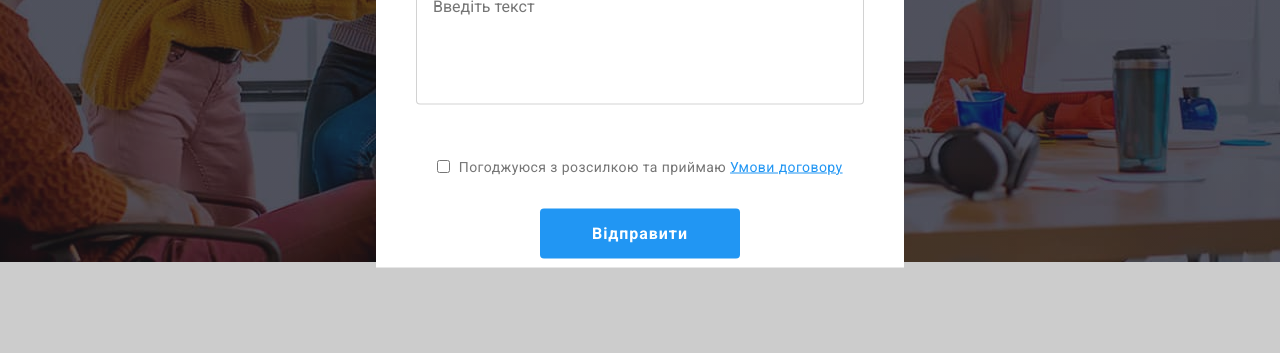
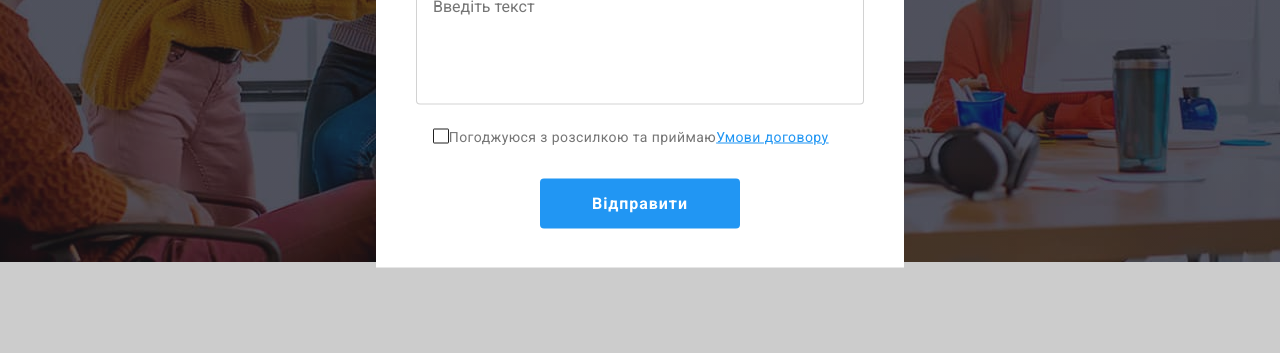
Before and after one commit to HannaYeromina/goit-markup-hw-06, a plain HTML site: page index.html in a window 1280 px wide. Both pictures are taken after a click on the button "Замовити послугу". Shown: the part 423-776 px from the top of the page. Drawn offline with nearby package versions, Linux system fonts and the light colour scheme.

Commit message:
Правлення2

```diff
--- a/css/styles.css
+++ b/css/styles.css
@@ -166,6 +166,7 @@ header {
     border-radius: 4px;
 }
 .form-p {
+    line-height: 1.15;
     font-weight: 700;
     font-size: 20px;
     line-height: 23.44px;
@@ -211,6 +212,7 @@ header {
     top: 11px;
     fill: #212121;
     pointer-events: none;
+    transition: fill 250ms cubic-bezier(0.4, 0, 0.2, 1);
 }
 .form-comment {
     display: block;
@@ -218,7 +220,6 @@ header {
     padding: 12px 16px;
     width: 448px;
     height: 120px;
-    margin-bottom: 50px;
     resize: none;
     border: 1px solid rgba(33, 33, 33, 0.2);
     border-radius: 4px;
@@ -230,22 +231,39 @@ header {
     outline: none;
     border-color:  #2196f3;
 }
-.form-agreement {
-    display: flex;
-    justify-content: center;
-}
 .form-checkbox {
+    appearance: none;
     display: block;
-    margin-bottom: 30px;
     margin-right: 8.38px;
 }
+.span-checkbox {
+    display: inline-block;
+    width: 16px;
+    height: 15px;
+    border-radius: 1px;
+    border: 1px solid #212121;
+    background-repeat: no-repeat;
+    background-position: 50% 50%;
+}
+.form-checkbox:checked + .span-checkbox {
+     border: 1px solid #212121;
+     background-image: url("../images/check.svg");
+}
+.form-checkbox:focus + .span-checkbox {
+    border: none;
+    background-color: #2196f3;
+    background-image: url("../images/check.svg");
+}
 .agreement {
+    display: flex;
+    align-items: center;
     font-weight: 400;
     font-size: 14px;
     line-height: 24px;
     letter-spacing: 0.03em;
     color: #757575;
     margin-bottom: 30px;
+    margin-left: 8.38px;
 }
 .form-a {
     font-weight: 400;
@@ -565,6 +583,10 @@ header {
     background-color: #2f303a;
     transition: border-color 250ms cubic-bezier(0.4, 0, 0.2, 1);
 }
+.input-footer:focus {
+    outline: none;
+    border-color:#2196F3;
+}
 .form-footer-button {
     width: 200px;
     height: 50px;
--- a/index.html
+++ b/index.html
@@ -501,18 +501,15 @@
             id="comment"
             placeholder="Введіть текст"
           ></textarea>
-          <div class="form-agreement">
-            <input class="form-checkbox"
+          <label class="agreement"
+            ><input
+              class="form-checkbox"
               type="checkbox"
               name="agreement"
-              value="agreement"
-              id="agreement"
-            />
-            <label class="agreement" for="agreement"
-              >Погоджуюся з розсилкою та приймаю
-              <a class="form-a" href="/">Умови договору</a></label
-            >
-          </div>
+              value="agreement"/>
+              <span class="span-checkbox"></span>
+              Погоджуюся з розсилкою та приймаю
+            <a class="form-a" href="/">Умови договору</a></label>
           <button class="form-button" type="submit">Відправити</button>
         </form>
       </div>
```
Also changed, not shown: images/check.svg (added).
